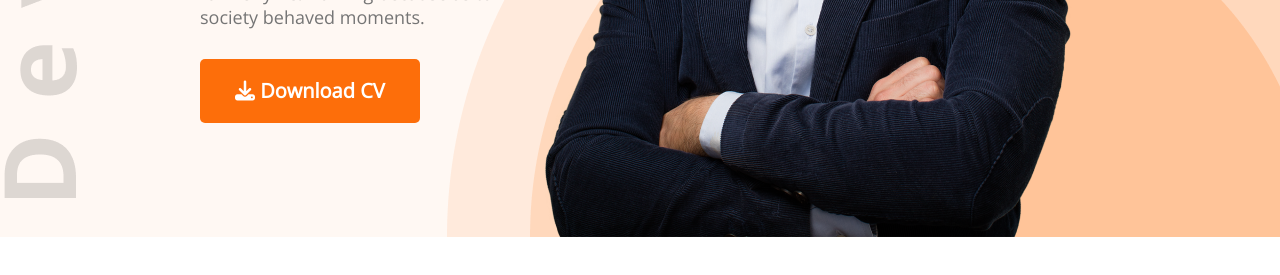
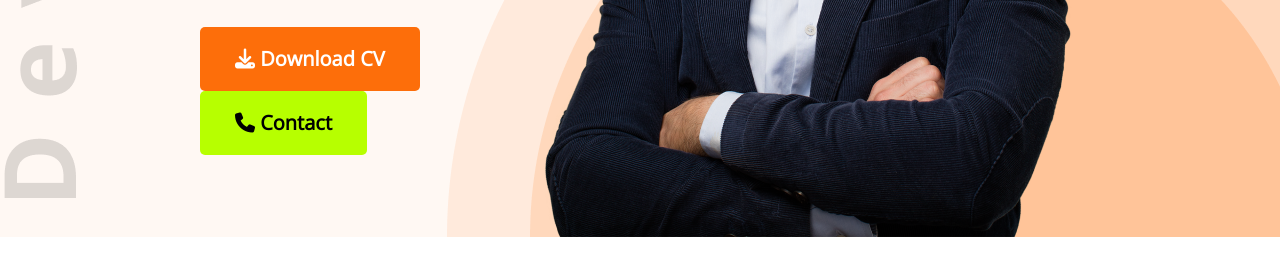
Before and after one commit to Rifat26/developer-protfolio, a plain HTML site: page index.html in a window 1280 px wide. Shown: the part 603-878 px from the top of the page. Drawn offline with nearby package versions, Linux system fonts and the light colour scheme.

Commit message:
contact button

```diff
--- a/index.html
+++ b/index.html
@@ -27,9 +27,9 @@
             <div>
                 <h3 class="baneer-sub-title">Hi, I am</h3>
                 <h1 class="banner-title">Mary Hardy</h1>
-                <p class="banner-description">Shot what able cold new see hold.Friendly as an betrayed formerly
-                    he.Morning because as to society behaved moments.</p>
+                <p class="banner-description">Shot what able cold new see hold.Friendly as an betrayed formerly he.Morning because as to society behaved moments.</p>
                 <button class="btn-primary"><i class="fa-solid fa-download"></i> Download CV</button>
+                <button class="button-primary"><i class="fa-solid fa-phone"></i> Contact</button>
             </div>
             <img src="images/hardy.png" alt="">
         </div>
--- a/styles/protfolio.css
+++ b/styles/protfolio.css
@@ -14,6 +14,16 @@
     height: 64px;
     border-radius: 5px;
     background-color: #fd6e0a;
+}
+.button-primary{
+    color:black;
+    font-weight: 700;
+    font-size: 20px;
+    border: 0;
+    padding: 18px 35px;
+    height: 64px;
+    border-radius: 5px;
+    background-color:rgb(183, 255, 0);
 }
 .header{
     background: #FFF8F3;
@@ -154,6 +164,7 @@ main{
     margin-top: 50px;
     text-align: center;
 }
+
 /* contact style */
 .contract{
     display: flex;
```
